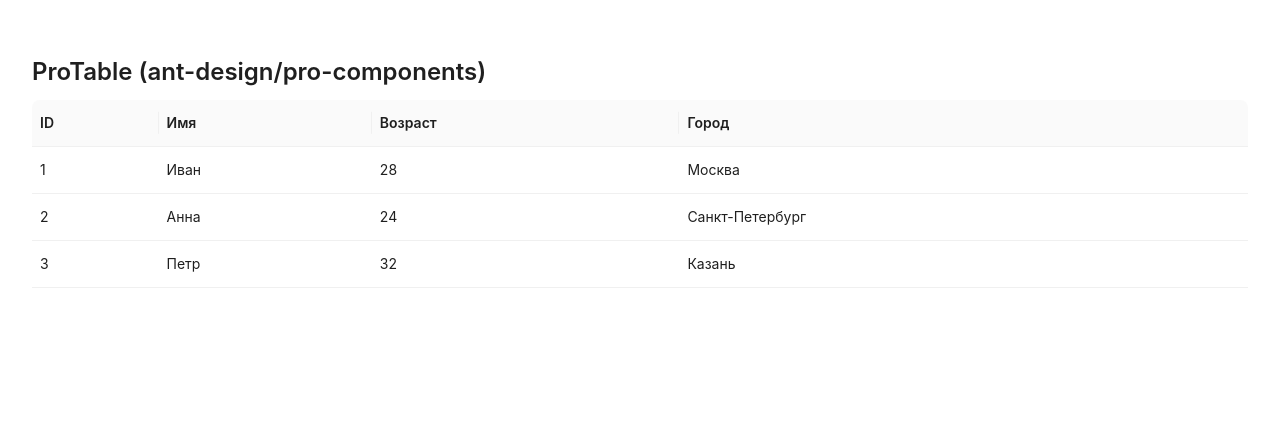
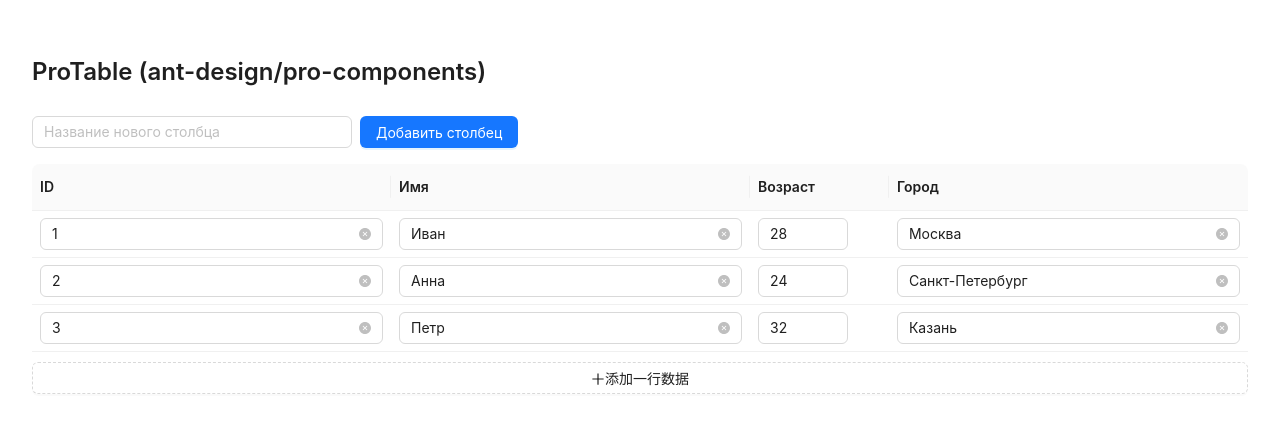
Before and after one commit to ushink/proComponents, a React (Vite) app: page /pro-table in a window 1280 px wide. Shown: the top 424 px of the page. Built offline with nearby package versions, Linux system fonts and the light colour scheme.

Commit message:
-- редактирование и добавление столбца

```diff
--- a/src/page/ProTablePage.jsx
+++ b/src/page/ProTablePage.jsx
@@ -1,10 +1,12 @@
-import React from 'react'
-import { Flex, Typography } from 'antd'
-import { ProTable } from '@ant-design/pro-components'
+import React, { useEffect, useState } from 'react'
+import { Flex, Typography, Input, Button } from 'antd'
+import { EditableProTable } from '@ant-design/pro-components'
 
 const { Title } = Typography
 
-const columns = [
+const STORAGE_KEY = 'pro-table-page-state'
+
+const baseColumns = [
   {
     title: 'ID',
     dataIndex: 'id',
@@ -24,7 +26,7 @@
   },
 ]
 
-const dataSource = [
+const initialDataSource = [
   {
     key: 1,
     id: 1,
@@ -49,13 +51,137 @@
 ]
 
 const ProTablePage = () => {
+  const [columns, setColumns] = useState(() => {
+    if (typeof window === 'undefined') return baseColumns
+    try {
+      const saved = window.localStorage.getItem(STORAGE_KEY)
+      if (!saved) return baseColumns
+      const parsed = JSON.parse(saved)
+      if (parsed?.columns && Array.isArray(parsed.columns)) {
+        return parsed.columns
+      }
+    } catch {
+      // ignore
+    }
+    return baseColumns
+  })
+
+  const [dataSource, setDataSource] = useState(() => {
+    if (typeof window === 'undefined') return initialDataSource
+    try {
+      const saved = window.localStorage.getItem(STORAGE_KEY)
+      if (!saved) return initialDataSource
+      const parsed = JSON.parse(saved)
+      if (parsed?.dataSource && Array.isArray(parsed.dataSource)) {
+        return parsed.dataSource
+      }
+    } catch {
+      // ignore
+    }
+    return initialDataSource
+  })
+
+  const [customColumnIndex, setCustomColumnIndex] = useState(() => {
+    if (typeof window === 'undefined') return 1
+    try {
+      const saved = window.localStorage.getItem(STORAGE_KEY)
+      if (!saved) return 1
+      const parsed = JSON.parse(saved)
+      if (typeof parsed?.customColumnIndex === 'number') {
+        return parsed.customColumnIndex
+      }
+    } catch {
+      // ignore
+    }
+    return 1
+  })
+
+  const [editableKeys, setEditableKeys] = useState(() => {
+    if (typeof window === 'undefined') return initialDataSource.map((r) => r.key)
+    try {
+      const saved = window.localStorage.getItem(STORAGE_KEY)
+      if (!saved) return initialDataSource.map((r) => r.key)
+      const parsed = JSON.parse(saved)
+      if (Array.isArray(parsed?.editableKeys)) {
+        return parsed.editableKeys
+      }
+      if (Array.isArray(parsed?.dataSource)) {
+        return parsed.dataSource.map((r) => r.key)
+      }
+    } catch {
+      // ignore
+    }
+    return initialDataSource.map((r) => r.key)
+  })
+
+  const [newColumnName, setNewColumnName] = useState('')
+
+  // сохранение состояния в localStorage
+  useEffect(() => {
+    const payload = {
+      columns,
+      dataSource,
+      customColumnIndex,
+      editableKeys,
+    }
+    window.localStorage.setItem(STORAGE_KEY, JSON.stringify(payload))
+  }, [columns, dataSource, customColumnIndex, editableKeys])
+
+  const handleAddColumn = () => {
+    const trimmedName = newColumnName.trim()
+    if (!trimmedName) return
+
+    const dataIndex = `custom_${customColumnIndex}`
+
+    setColumns((prev) => [
+      ...prev,
+      {
+        title: trimmedName,
+        dataIndex,
+      },
+    ])
+
+    setDataSource((prev) =>
+      prev.map((row) => ({
+        ...row,
+        [dataIndex]: '',
+      })),
+    )
+
+    setCustomColumnIndex((i) => i + 1)
+    setNewColumnName('')
+  }
+
   return (
-    <Flex vertical style={{ padding: 24, minHeight: '100vh' }}>
+    <Flex vertical style={{ padding: 24, minHeight: '100vh', gap: 16 }}>
       <Title level={3}>ProTable (ant-design/pro-components)</Title>
-      <ProTable
+
+      <Flex gap={8}>
+        <Input
+          placeholder="Название нового столбца"
+          value={newColumnName}
+          onChange={(e) => setNewColumnName(e.target.value)}
+          onPressEnter={handleAddColumn}
+          style={{ maxWidth: 320 }}
+        />
+        <Button type="primary" onClick={handleAddColumn}>
+          Добавить столбец
+        </Button>
+      </Flex>
+
+      <EditableProTable
         rowKey="key"
         columns={columns}
-        dataSource={dataSource}
+        value={dataSource}
+        onChange={setDataSource}
+        editable={{
+          type: 'multiple',
+          editableKeys,
+          onChange: setEditableKeys,
+          onValuesChange: (_, recordList) => {
+            setDataSource(recordList)
+          },
+        }}
         search={false}
         options={false}
         pagination={false}
--- a/src/page/TablePage.jsx
+++ b/src/page/TablePage.jsx
@@ -1,9 +1,11 @@
-import React from 'react'
-import { Table, Typography, Flex } from 'antd'
+import React, { useEffect, useState } from 'react'
+import { Table, Typography, Flex, Input, Button } from 'antd'
 
 const { Title } = Typography
 
-const columns = [
+const STORAGE_KEY = 'table-page-state'
+
+const baseColumns = [
   {
     title: 'ID',
     dataIndex: 'id',
@@ -26,7 +28,7 @@
   },
 ]
 
-const dataSource = [
+const initialDataSource = [
   {
     key: 1,
     id: 1,
@@ -51,10 +53,132 @@
 ]
 
 const TablePage = () => {
+  const [columns, setColumns] = useState(() => {
+    if (typeof window === 'undefined') return baseColumns
+    try {
+      const saved = window.localStorage.getItem(STORAGE_KEY)
+      if (!saved) return baseColumns
+      const parsed = JSON.parse(saved)
+      if (parsed?.columns && Array.isArray(parsed.columns)) {
+        return parsed.columns
+      }
+    } catch {
+      // ignore
+    }
+    return baseColumns
+  })
+
+  const [dataSource, setDataSource] = useState(() => {
+    if (typeof window === 'undefined') return initialDataSource
+    try {
+      const saved = window.localStorage.getItem(STORAGE_KEY)
+      if (!saved) return initialDataSource
+      const parsed = JSON.parse(saved)
+      if (parsed?.dataSource && Array.isArray(parsed.dataSource)) {
+        return parsed.dataSource
+      }
+    } catch {
+      // ignore
+    }
+    return initialDataSource
+  })
+
+  const [customColumnIndex, setCustomColumnIndex] = useState(() => {
+    if (typeof window === 'undefined') return 1
+    try {
+      const saved = window.localStorage.getItem(STORAGE_KEY)
+      if (!saved) return 1
+      const parsed = JSON.parse(saved)
+      if (typeof parsed?.customColumnIndex === 'number') {
+        return parsed.customColumnIndex
+      }
+    } catch {
+      // ignore
+    }
+    return 1
+  })
+
+  const [newColumnName, setNewColumnName] = useState('')
+
+  // сохранение в localStorage при любых изменениях
+  useEffect(() => {
+    const payload = {
+      columns,
+      dataSource,
+      customColumnIndex,
+    }
+    window.localStorage.setItem(STORAGE_KEY, JSON.stringify(payload))
+  }, [columns, dataSource, customColumnIndex])
+
+  const handleCellChange = (rowKey, dataIndex, value) => {
+    setDataSource((prev) =>
+      prev.map((row) =>
+        row.key === rowKey
+          ? {
+              ...row,
+              [dataIndex]: value,
+            }
+          : row,
+      ),
+    )
+  }
+
+  const handleAddColumn = () => {
+    const trimmedName = newColumnName.trim()
+    if (!trimmedName) return
+
+    const dataIndex = `custom_${customColumnIndex}`
+
+    // Добавляем новую колонку
+    setColumns((prev) => [
+      ...prev,
+      {
+        title: trimmedName,
+        dataIndex,
+        key: dataIndex,
+      },
+    ])
+
+    // Обновляем данные: добавляем новое поле в каждую строку
+    setDataSource((prev) =>
+      prev.map((row) => ({
+        ...row,
+        [dataIndex]: '',
+      })),
+    )
+
+    setCustomColumnIndex((i) => i + 1)
+    setNewColumnName('')
+  }
+
+  const editableColumns = columns.map((col) => ({
+    ...col,
+    render: (_, record) => (
+      <Input
+        value={record[col.dataIndex] ?? ''}
+        onChange={(e) => handleCellChange(record.key, col.dataIndex, e.target.value)}
+      />
+    ),
+  }))
+
   return (
-    <Flex vertical style={{ padding: 24, minHeight: '100vh' }}>
+    <Flex vertical style={{ padding: 24, minHeight: '100vh', gap: 16 }}>
       <Title level={3}>Обычная таблица (Antd Table)</Title>
-      <Table columns={columns} dataSource={dataSource} pagination={false} />
+
+      <Flex gap={8}>
+        <Input
+          placeholder="Название нового столбца"
+          value={newColumnName}
+          onChange={(e) => setNewColumnName(e.target.value)}
+          onPressEnter={handleAddColumn}
+          style={{ maxWidth: 320 }}
+        />
+        <Button type="primary" onClick={handleAddColumn}>
+          Добавить столбец
+        </Button>
+      </Flex>
+
+      <Table columns={editableColumns} dataSource={dataSource} pagination={false} />
     </Flex>
   )
 }
```
